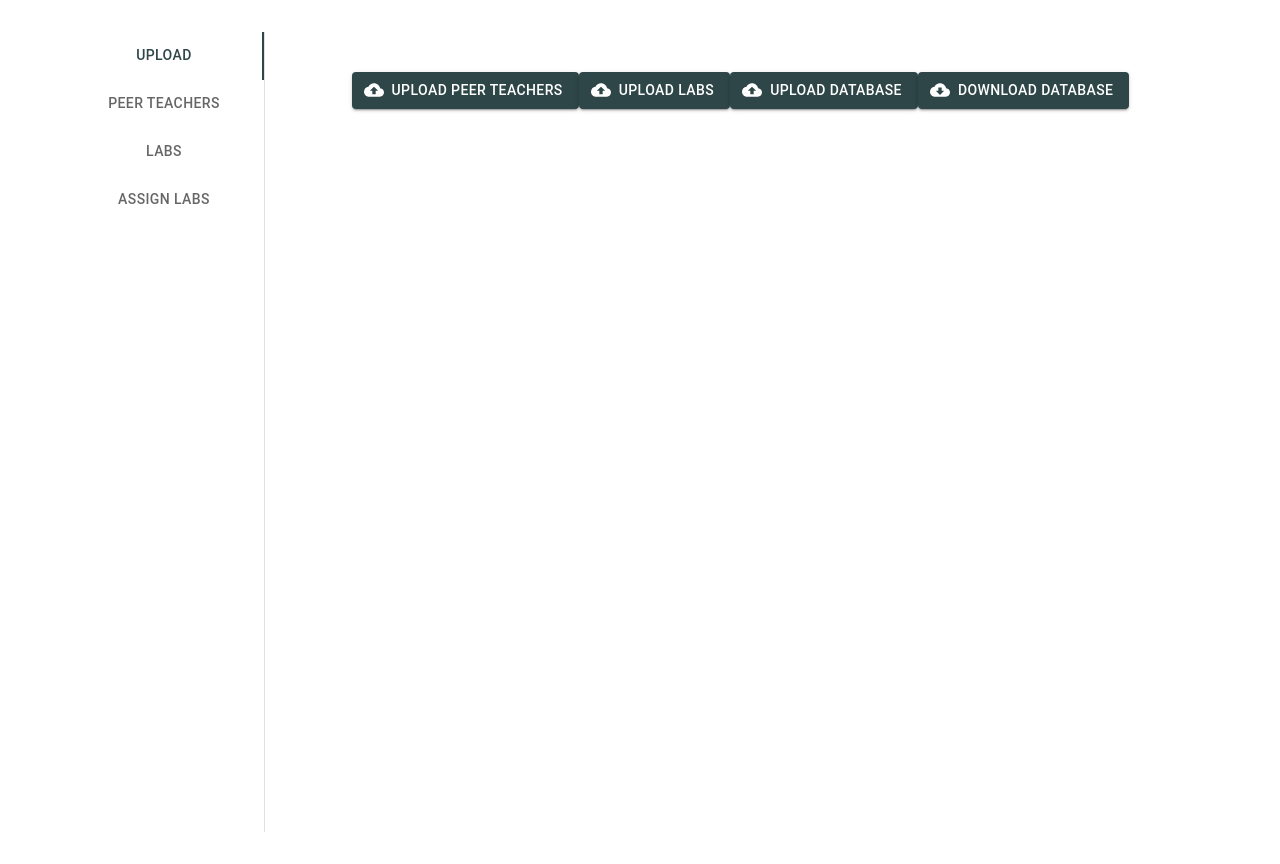
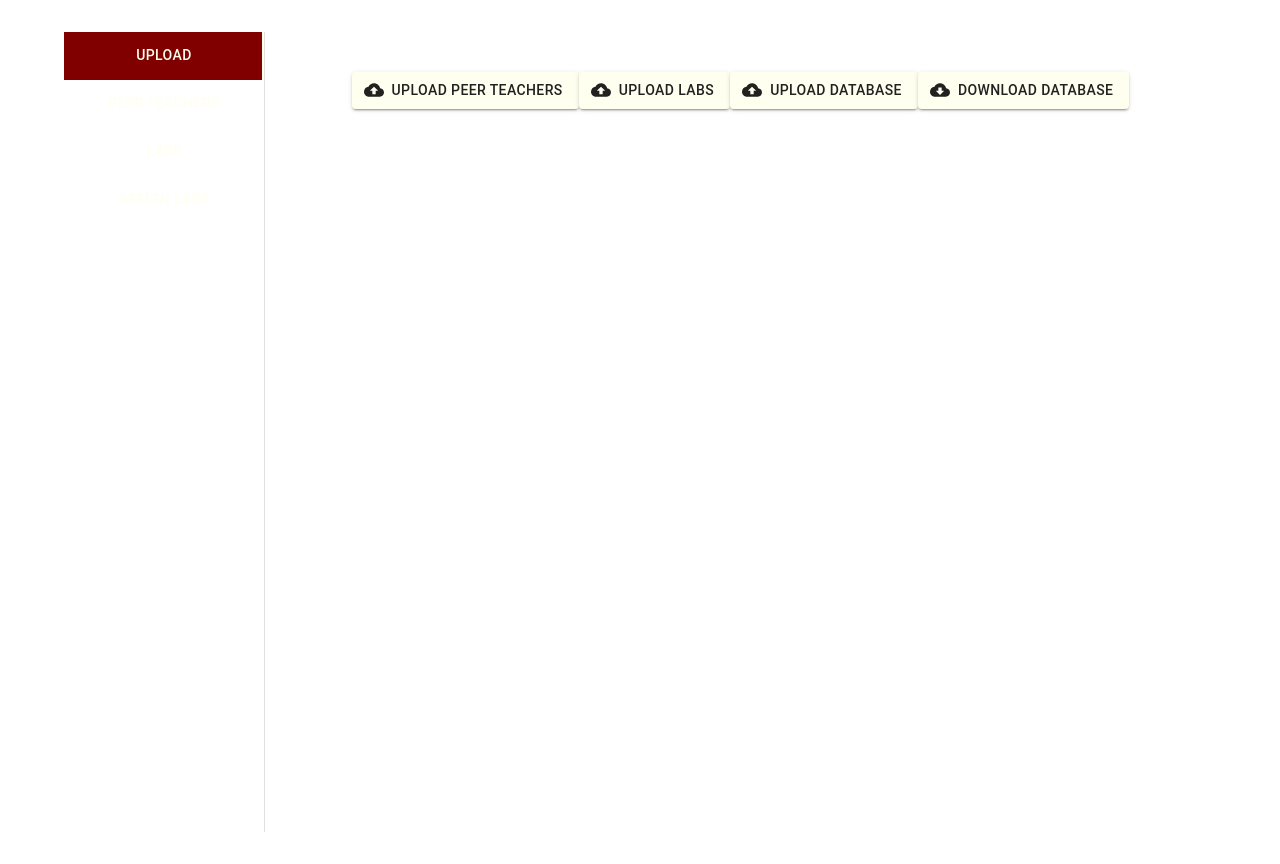
Before and after one commit to TrooperZ/PeerTeacherScheduler_v2, a React (Vite) app: page / in a window 1280 px wide. Built offline with nearby package versions, Linux system fonts and the light colour scheme.

Commit message:
added tamu themed styling and lab card

```diff
--- a/src/App.jsx
+++ b/src/App.jsx
@@ -9,7 +9,7 @@ import {Routes, Route} from 'react-router-dom';
 function App() {
 
   return (
-    <div style={{backgroundColor: "white"}}>
+    <div>
       <Routes>
         <Route path="/" element={<Scheduler />} />
       </Routes>
--- a/src/components/Scheduler.jsx
+++ b/src/components/Scheduler.jsx
@@ -14,6 +14,7 @@ import UploadTab from './tabs/UploadTab';
 import AssignTab from './tabs/AssignTab';
 
 import theme from '../theme'
+import Layout from './tabs/test';
 
 
 
@@ -21,28 +22,6 @@ const Scheduler = () => {
     const [value, setValue] = useState('1');
     const [peerTeachers, setPeerTeachers] = useState([]);
     const [labs, setLabs] = useState([]);
-
-    // useEffect(() => {
-    //     // setPeerTeachers(
-    //     //     [
-    //     //         { uin: 1, firstname: "Test", lastname: "LOL", hours: 500, notes: '' },
-    //     //         { uin: 0, firstname: "ABCD", hours: 500, notes: '' },
-    //     //         { uin: -12, firstname: 'test', lastname: 'lol', hours: 100, notes: '' },
-    //     //         { uin: -10, firstname: 'azba', hours: 100, notes: '' },
-    //     //         { uin: 3, firstname: 'bbbb', hours: 100, notes: '' },
-    //     //         { uin: 111111111, firstname: 'SUPER LONG NAME OMG WHY IS THIS NAME SO LONG', lastname: 'BRUH', hours: 1000000, notes: 'SUPER DUPER EXTREMELY LONG NOTES HOW IS IT SO LONG OH MAN IT CAN"T FIT ON THE PAGE!!!!!!!!!!!!!11' }
-    //     //     ]
-    //     // )
-    //     // setLabs(
-    //     //     [
-    //     //         { id: 1, lab: 'test', },
-    //     //         { id: 2, lab: 'test2', },
-    //     //         { id: 3, lab: 'adsfasdf', },
-    //     //     ]
-    //     // )
-    // }, []);
-
-    // setLabs()
 
     const handleChange = (event, newValue) => {
         setValue(newValue);
@@ -59,12 +38,52 @@ const Scheduler = () => {
                             onChange={handleChange}
                             aria-label="lab API tabs example"
                             orientation="vertical"
-                            sx={{ display: 'flex', flexDirection: 'column', alignItems: 'flex-start' }} // Left-aligned vertically
+                            sx={{
+                                display: 'flex',
+                                flexDirection: 'column',
+                                alignItems: 'flex-start',
+                            }} // Left-aligned vertically
                         >
-                            <Tab label="Upload" value="1" />
-                            <Tab label="Peer Teachers" value="2" />
-                            <Tab label="Labs" value="3" />
-                            <Tab label="Assign Labs" value="4" />
+                            <Tab
+                                label="Upload"
+                                value="1"
+                                sx={{
+                                    outline: 'none',
+                                    '&:focus': {
+                                        outline: 'none', // Remove focus outline
+                                    },
+                                }}
+                            />
+                            <Tab
+                                label="Peer Teachers"
+                                value="2"
+                                sx={{
+                                    outline: 'none',
+                                    '&:focus': {
+                                        outline: 'none', // Remove focus outline
+                                    },
+                                }}
+                            />
+                            <Tab
+                                label="Labs"
+                                value="3"
+                                sx={{
+                                    outline: 'none',
+                                    '&:focus': {
+                                        outline: 'none', // Remove focus outline
+                                    },
+                                }}
+                            />
+                            <Tab
+                                label="Assign Labs"
+                                value="4"
+                                sx={{
+                                    outline: 'none',
+                                    '&:focus': {
+                                        outline: 'none', // Remove focus outline
+                                    },
+                                }}
+                            />
                         </TabList>
                     </TabContext>
                 </Box>
@@ -97,9 +116,11 @@ const Scheduler = () => {
                             />
                         </TabPanel>
                         <TabPanel value="4">
-                            <AssignTab
+                            {/* <AssignTab
                                 peerTeacher={peerTeachers.find((elem, index) => index === 0)}
-                            />
+                                lab={labs[0]}
+                            /> */}
+                            <Layout />
                         </TabPanel>
                     </TabContext>
                 </Box>
--- a/src/components/tabs/LabsTab.jsx
+++ b/src/components/tabs/LabsTab.jsx
@@ -1,4 +1,4 @@
-import { Box } from '@mui/material';
+import { Box, Typography } from '@mui/material';
 import { DataGrid, GridActionsCellItem, GridToolbarContainer, GridToolbarExport, GridToolbarColumnsButton, GridToolbarFilterButton, GridToolbarDensitySelector } from '@mui/x-data-grid';
 import { Delete as DeleteIcon } from '@mui/icons-material';
 
@@ -179,7 +179,10 @@ const LabsTab = ({ peerTeachers, setPeerTeachers, labs, setLabs }) => {
 
     return (
         <div style={{ display: 'flex', flexDirection: 'column', alignItems: 'flex-start', width: '100%', overflow: 'auto' }}>
-            <strong style={{ fontSize: 24, marginBottom: 16 }}>Labs</strong>
+            {/* <strong style={{ fontSize: 24, marginBottom: 16 }}>Labs</strong> */}
+            <Typography variant="h5" component="div" sx={{ fontWeight: 'bold' }}>
+                Labs
+            </Typography>
             <Box
                 sx={{
                     // display: 'flex',
@@ -188,7 +191,7 @@ const LabsTab = ({ peerTeachers, setPeerTeachers, labs, setLabs }) => {
                     height: 600,
                     width: '70vw',
                     '& .super-app-theme--header': {
-                        backgroundColor: '#2E4647', color: 'white', fontWeight: 'bold'
+                        backgroundColor: '#800000', color: '#FFFFF0', fontWeight: 'bold'
                     },
                     padding: 0,
                     margin: 0,
--- a/src/components/tabs/PeerTeachersTab.jsx
+++ b/src/components/tabs/PeerTeachersTab.jsx
@@ -1,4 +1,4 @@
-import { Box } from '@mui/material';
+import { Box, Typography } from '@mui/material';
 import { DataGrid, GridActionsCellItem, GridToolbar } from '@mui/x-data-grid';
 import { Delete as DeleteIcon } from '@mui/icons-material';
 
@@ -115,7 +115,12 @@ const PeerTeachersTab = ({peerTeachers, setPeerTeachers, labs, setLabs}) => {
 
     return (
         <div style={{ display: 'flex', flexDirection: 'column', alignItems: 'flex-start', width: '100%' }}>
-            <strong style={{ fontSize: 24, marginBottom: 16}}>Peer Teachers</strong>
+            {/* <strong style={{ fontSize: 24, marginBottom: 16}}>
+                Peer Teachers
+            </strong> */}
+            <Typography variant="h5" component="div" sx={{ fontWeight: 'bold' }}>
+                Peer Teachers
+            </Typography>
             <Box
                 sx={{
                     // display: 'flex',
@@ -125,8 +130,14 @@ const PeerTeachersTab = ({peerTeachers, setPeerTeachers, labs, setLabs}) => {
                     height: 600,
                     width: '70vw',
                     '& .super-app-theme--header': {
-                        backgroundColor: '#2E4647', color: 'white', fontWeight: 'bold'
+                        backgroundColor: '#800000', color: '#FFFFF0', fontWeight: 'bold'
                     },
+                    // '& .MuiDataGrid-cell--editing': {
+                    //     backgroundColor: '#800000', color: '#FFFFF0'
+                    // },
+                    // '& .MuiDataGrid-cellInput': {
+                    //     backgroundColor: '#800000', color: '#FFFFF0', fontWeight: 'bold'
+                    // },
                     padding: 0,
                     margin: 0,
                     overflow: 'auto',
@@ -151,13 +162,18 @@ const PeerTeachersTab = ({peerTeachers, setPeerTeachers, labs, setLabs}) => {
                         disableExtendRowFullWidth
                         sx={{
                             width: '100%', // Ensures DataGrid takes full width
-                            '& .MuiDataGrid-root': {
-                                overflowX: 'hidden' // Ensures no horizontal scrollbar is visible
-                            },
+                            // '& .MuiDataGrid-root': {
+                            //     overflowX: 'hidden' // Ensures no horizontal scrollbar is visible
+                            // },
                             // fix cell spacing
                             '&.MuiDataGrid-root--densityCompact .MuiDataGrid-cell': { py: '8px', display: 'flex', alignItems: 'center' },
                             '&.MuiDataGrid-root--densityStandard .MuiDataGrid-cell': { py: '15px', display: 'flex', alignItems: 'center' },
                             '&.MuiDataGrid-root--densityComfortable .MuiDataGrid-cell': { py: '22px', display: 'flex', alignItems: 'center' },
+                            // idk why this is the one for editing, but okay
+                            // took way too long to find this :|
+                            '.MuiDataGrid-cell.MuiDataGrid-cell--editing': {
+                                backgroundColor: '#800000', color: '#FFFFF0'
+                            },
                         }}
                         disableColumnResize
                         editMode='cell'
--- a/src/components/tabs/assign-tab-components/PTCard.jsx
+++ b/src/components/tabs/assign-tab-components/PTCard.jsx
@@ -10,12 +10,12 @@ import { useState } from 'react';
 import InfoDialog from './InfoDialog';
 
 
-// PT Cards - show name, assigned hours, Info will show busy times, notes
+// show name, assigned hours
+// Info will show busy times, notes
 const PTCard = ({peerTeacher}) => {
     const [ openDialog, setOpenDialog ] = useState(false);
 
     const convertFrom24 = (time) => {
-        let convert = ''
         const temp = time.split(':');
         const hour = parseInt(temp[0]);
         if (hour === 0) {
@@ -92,7 +92,7 @@ const PTCard = ({peerTeacher}) => {
                 onClick={handleCardClick}
             >
                 <Box sx={{ padding: 2 }}>
-                    <Typography variant="h6" component="div">
+                    <Typography variant="h6" component="div" sx={{fontWeight: 'bold'}}>
                         {`${peerTeacher.firstname} ${peerTeacher.lastname}`}
                     </Typography>
                     <Typography variant="body2" sx={{ color: 'text.secondary' }}>
--- a/src/index.css
+++ b/src/index.css
@@ -4,8 +4,9 @@
   font-weight: 400;
 
   color-scheme: light dark;
-  color: rgba(255, 255, 255, 0.87);
-  background-color: white;
+  /* color: rgba(255, 255, 255, 0.87); */
+  color: #FFFFF0;
+  background-color: #800000;
 
   font-synthesis: none;
   text-rendering: optimizeLegibility;
--- a/src/theme.jsx
+++ b/src/theme.jsx
@@ -3,7 +3,7 @@ import { createTheme } from '@mui/material/styles';
 const theme = createTheme({
     palette: {
         primary: {
-            main: '#2E4647',
+            main: '#FFFFF0',
         },
     },
     components: {
@@ -11,9 +11,9 @@ const theme = createTheme({
             styleOverrides: {
                 root: {
                     '&.Mui-selected': {
-                        backgroundColor: '#2E4647',
+                        backgroundColor: '#FFFFF0',
                         '&:hover': {
-                            backgroundColor: '#2E4647',
+                            backgroundColor: '#FFFFF0',
                         },
                     },
                 },
@@ -22,7 +22,73 @@ const theme = createTheme({
         MuiButton: {
             styleOverrides: {
                 textPrimary: {
-                    color: '#2E4647',
+                    color: '#FFFFF0',
+                },
+            },
+        },
+        MuiTab: {
+            styleOverrides: {
+                root: {
+                    color: '#FFFFF0',
+                    '&.Mui-selected': {
+                        color: '#FFFFF0', // Selected Tab color
+                        backgroundColor: '#800000', // Maroon background for selected Tab
+                    },
+                    '&:hover': {
+                        backgroundColor: '#660000', // Maroon background on hover
+                    },
+                }
+            }
+        },
+        MuiDataGrid: {
+            styleOverrides: {
+                root: {
+                    backgroundColor: '#800000', // Set the DataGrid background to maroon
+                    color: '#FFFFF0', // Set the text color of the DataGrid to light off-white
+                },
+                columnHeaders: {
+                    backgroundColor: '#800000', // Maroon background for column headers
+                    color: '#FFFFF0', // Light off-white text for column headers
+                    '& .MuiDataGrid-columnHeaderTitle': {
+                        fontWeight: 'bold', // Optional: bold column header text
+                    },
+                },
+                row: {
+                    '&:nth-of-type(odd)': {
+                        backgroundColor: '#5b0000', // Darker maroon for odd rows
+                    },
+                    '&:nth-of-type(even)': {
+                        backgroundColor: '#660000', // Slightly lighter maroon for even rows
+                    },
+                    '&:hover': {
+                        backgroundColor: '#800000', // Maroon background on row hover
+                    },
+                },
+                cell: {
+                    color: '#FFFFF0', // Light off-white text color for all cells
+                    '&.Mui-selected': {
+                        backgroundColor: '#8b0000', // Darker maroon for selected cells
+                        color: '#FFFFF0', // Keep light off-white text for selected cells
+                    },
+                },
+                selectedRow: {
+                    backgroundColor: '#8b0000', // Darker maroon for selected row
+                },
+                footer: {
+                    backgroundColor: '#800000', // Maroon background for footer
+                    color: '#FFFFF0', // Light off-white text for footer
+                    '& .MuiDataGrid-footerContainer': {
+                        backgroundColor: '#800000', // Maroon background for the footer container
+                    },
+                    '& .MuiPaginationItem-root': {
+                        color: '#FFFFF0', // Light off-white color for pagination items in footer
+                        '&.Mui-selected': {
+                            backgroundColor: '#8b0000', // Darker maroon for selected pagination items
+                        },
+                        '&:hover': {
+                            backgroundColor: '#5b0000', // Darker maroon for pagination item hover state
+                        },
+                    },
                 },
             },
         },
@@ -31,9 +97,14 @@ const theme = createTheme({
     mixins: {
         MuiDataGrid: {
             // Pinned columns sections
-            pinnedBackground: '#2E4647',
+            pinnedBackground: '#800000',
             // Headers, and top & bottom fixed rows
-            containerBackground: '#2E4647',
+            containerBackground: '#800000',
+        },
+    },
+    typography: {
+        allVariants: {
+            color: '#FFFFF0', // Change the color of all text elements
         },
     },
 });
```
Also changed, not shown: src/components/tabs/AssignTab.jsx (+20 -2 lines), src/components/tabs/assign-tab-components/LabCard.jsx (added, +115 -0 lines).
